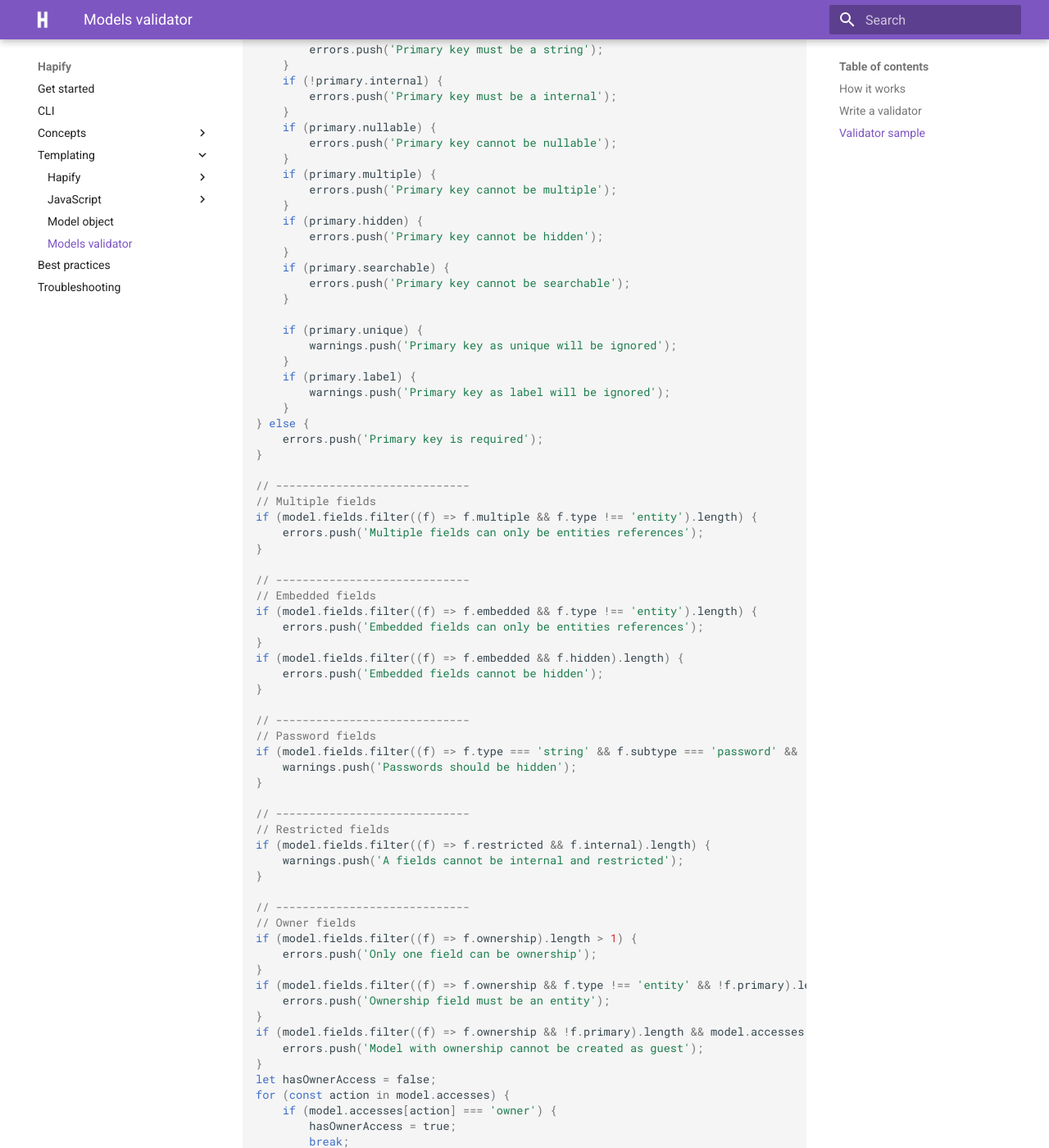
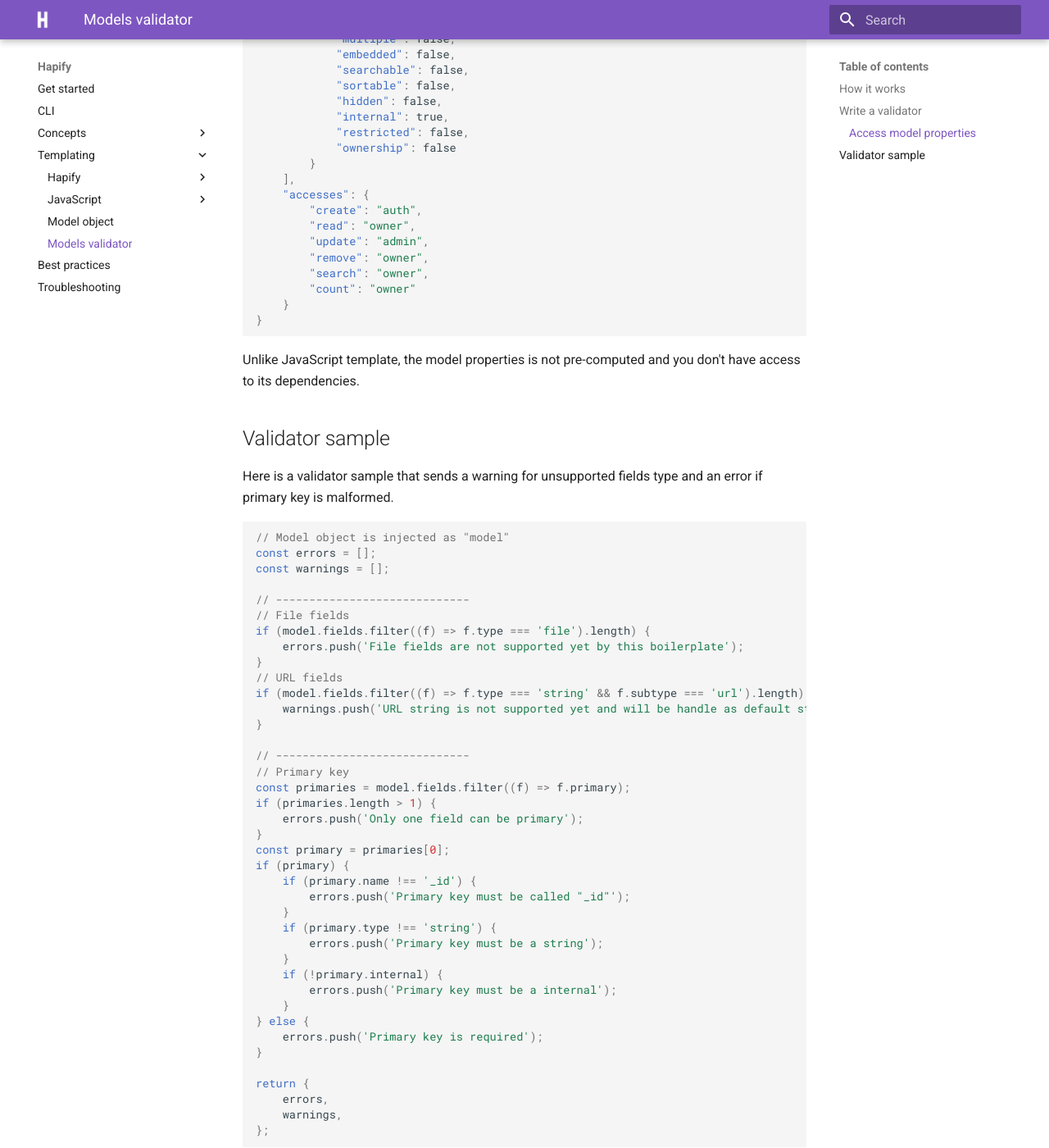
Before and after one commit to hapify/hapify, an MkDocs documentation site: the page built from docs/templating/models-validator.md, in a window 1280 px wide and 1400 px high, scrolled down 1406 px. Shown: the whole window at 82% size. Built offline with MkDocs 1.6.1 and Material for MkDocs 9.7.7, drawn with Linux system fonts in a browser that asks for light colours; some of the changed text lies outside the part shown.

Commit message:
docs: validator doc

````diff
--- a/docs/templating/models-validator.md
+++ b/docs/templating/models-validator.md
@@ -8,6 +8,10 @@
 This validator is written in pure JavaScript. It receives a single model and returns `warnings` and `errors`.
 
 Those warnings and errors will be shown when managing models:
+
+| Warning | Error |
+| --- | --- |
+| ![Validator - Warning](../assets/validation-warning.png 'Validation warning') | ![Validator - Error](../assets/validation-error.png 'Validation error') |
 
 ## Write a validator
 
@@ -21,18 +25,59 @@
 }
 ```
 
+### Access model properties
+
+In the validator's script, the model is available under the `model` variable.
+The `model` variable has this structure:
+
+```json
+{
+    "id": "bdc6c58e-ec49-9193-6b29-6c75518bc3ad",
+    "name": "Bookmark",
+    "notes": "A user can only list its own bookmarks",
+    "fields": [
+        {
+            "name": "_id",
+            "notes": null,
+            "type": "string",
+            "subtype": null,
+            "reference": null,
+            "primary": true,
+            "unique": false,
+            "label": false,
+            "nullable": false,
+            "multiple": false,
+            "embedded": false,
+            "searchable": false,
+            "sortable": false,
+            "hidden": false,
+            "internal": true,
+            "restricted": false,
+            "ownership": false
+        }
+    ],
+    "accesses": {
+        "create": "auth",
+        "read": "owner",
+        "update": "admin",
+        "remove": "owner",
+        "search": "owner",
+        "count": "owner"
+    }
+}
+```
+
+Unlike JavaScript template, the model properties is not pre-computed and you don't have access to its dependencies.
+
 ## Validator sample
 
+Here is a validator sample that sends a warning for unsupported fields type and an error if primary key is malformed.
+
 ```javascript
-// Errors bucket
+// Model object is injected as "model"
 const errors = [];
 const warnings = [];
 
-// Model object is injected as "model"
-
-// ###########################################################
-//  GLOBAL
-// ###########################################################
 // -----------------------------
 // File fields
 if (model.fields.filter((f) => f.type === 'file').length) {
@@ -55,7 +96,6 @@
 }
 const primary = primaries[0];
 if (primary) {
-
     if (primary.name !== '_id') {
         errors.push('Primary key must be called "_id"');
     }
@@ -65,97 +105,8 @@
     if (!primary.internal) {
         errors.push('Primary key must be a internal');
     }
-    if (primary.nullable) {
-        errors.push('Primary key cannot be nullable');
-    }
-    if (primary.multiple) {
-        errors.push('Primary key cannot be multiple');
-    }
-    if (primary.hidden) {
-        errors.push('Primary key cannot be hidden');
-    }
-    if (primary.searchable) {
-        errors.push('Primary key cannot be searchable');
-    }
-
-    if (primary.unique) {
-        warnings.push('Primary key as unique will be ignored');
-    }
-    if (primary.label) {
-        warnings.push('Primary key as label will be ignored');
-    }
 } else {
     errors.push('Primary key is required');
-}
-
-// -----------------------------
-// Multiple fields
-if (model.fields.filter((f) => f.multiple && f.type !== 'entity').length) {
-    errors.push('Multiple fields can only be entities references');
-}
-
-// -----------------------------
-// Embedded fields
-if (model.fields.filter((f) => f.embedded && f.type !== 'entity').length) {
-    errors.push('Embedded fields can only be entities references');
-}
-if (model.fields.filter((f) => f.embedded && f.hidden).length) {
-    errors.push('Embedded fields cannot be hidden');
-}
-
-// -----------------------------
-// Password fields
-if (model.fields.filter((f) => f.type === 'string' && f.subtype === 'password' && !f.hidden).length) {
-    warnings.push('Passwords should be hidden');
-}
-
-// -----------------------------
-// Restricted fields
-if (model.fields.filter((f) => f.restricted && f.internal).length) {
-    warnings.push('A fields cannot be internal and restricted');
-}
-
-// -----------------------------
-// Owner fields
-if (model.fields.filter((f) => f.ownership).length > 1) {
-    errors.push('Only one field can be ownership');
-}
-if (model.fields.filter((f) => f.ownership && f.type !== 'entity' && !f.primary).length > 0) {
-    errors.push('Ownership field must be an entity');
-}
-if (model.fields.filter((f) => f.ownership && !f.primary).length && model.accesses.create === 'guest') {
-    errors.push('Model with ownership cannot be created as guest');
-}
-let hasOwnerAccess = false;
-for (const action in model.accesses) {
-    if (model.accesses[action] === 'owner') {
-        hasOwnerAccess = true;
-        break;
-    }
-}
-if (hasOwnerAccess && model.fields.filter((f) => f.ownership).length === 0) {
-    errors.push('Model with owner access must have a ownership field');
-}
-
-// -----------------------------
-// Object fields
-if (model.fields.filter((f) => f.type === 'object' && (f.searchable || f.sortable)).length) {
-    errors.push('Object cannot be searchable nor sortable');
-}
-
-// -----------------------------
-// Accesses
-if ((model.accesses.search === 'owner' || model.accesses.count === 'owner') && model.accesses.search !== model.accesses.count) {
-    errors.push('Search and count actions access must be both "owner" or none.');
-}
-
-// ###########################################################
-//  MONGO
-// ###########################################################
-// -----------------------------
-// Multiple fields
-if (model.fields.filter((f) => f.label && f.type !== 'string').length) {
-    errors.push('Label fields can only be string');
 }
 
 return {
--- a/mkdocs.yml
+++ b/mkdocs.yml
@@ -10,8 +10,8 @@
         - Syntax: 'templating/hapify/syntax.md'
         - Samples: 'templating/hapify/code-samples.md'
       - JavaScript:
-          - Usage: 'templating/javascript/usage.md'
-          - Samples: 'templating/javascript/code-samples.md'
+        - Usage: 'templating/javascript/usage.md'
+        - Samples: 'templating/javascript/code-samples.md'
       - Model object: 'templating/model-object.md'
       - Models validator: 'templating/models-validator.md'
   - Best practices: 'best-practices.md'
````
Also changed, not shown: other parts of docs/templating/models-validator.md (+0 -4 lines), docs/concepts/key-concepts.md (+3 -3 lines), docs/index.md (+46 -27 lines), docs/assets/validation-error.png (added), docs/assets/validation-warning.png (added).
